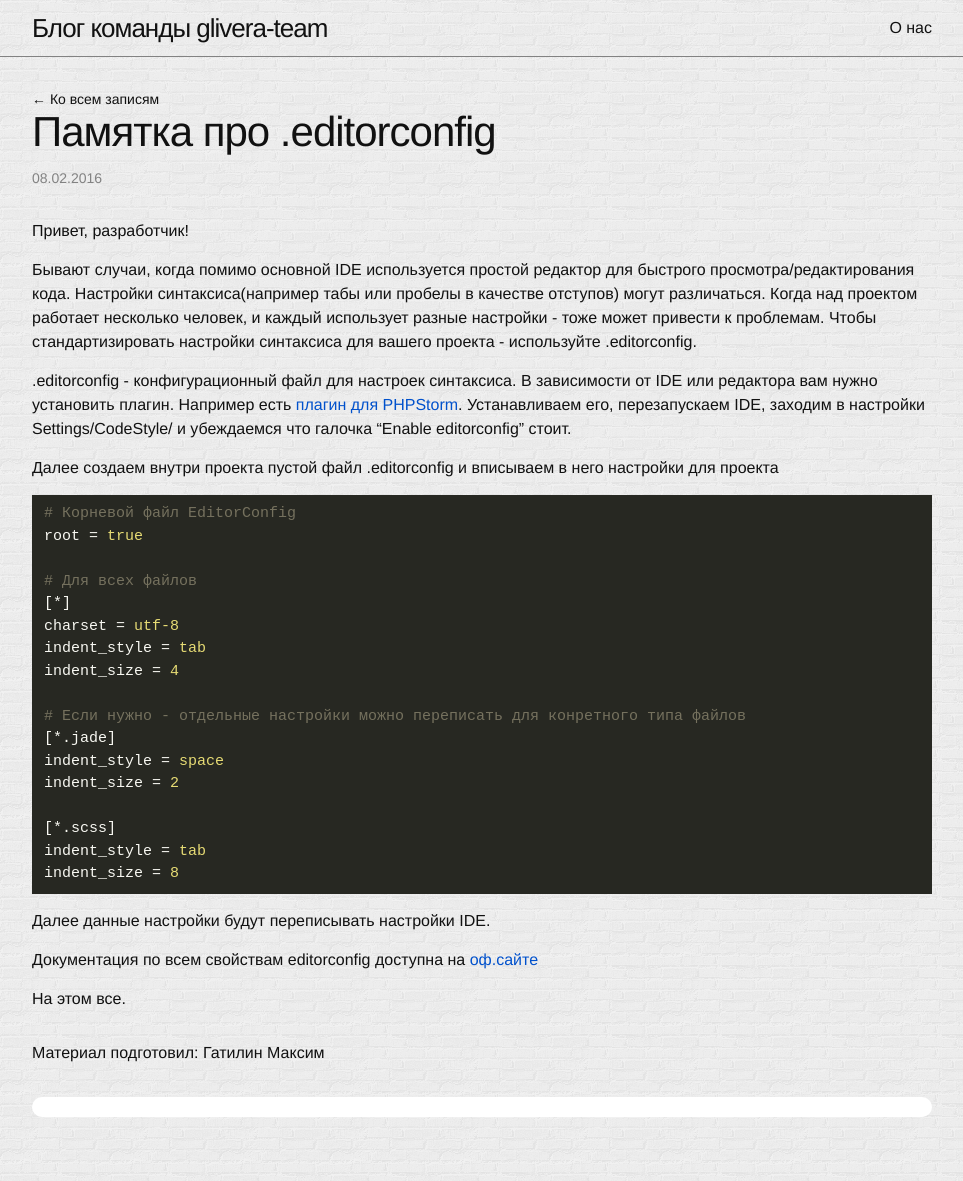
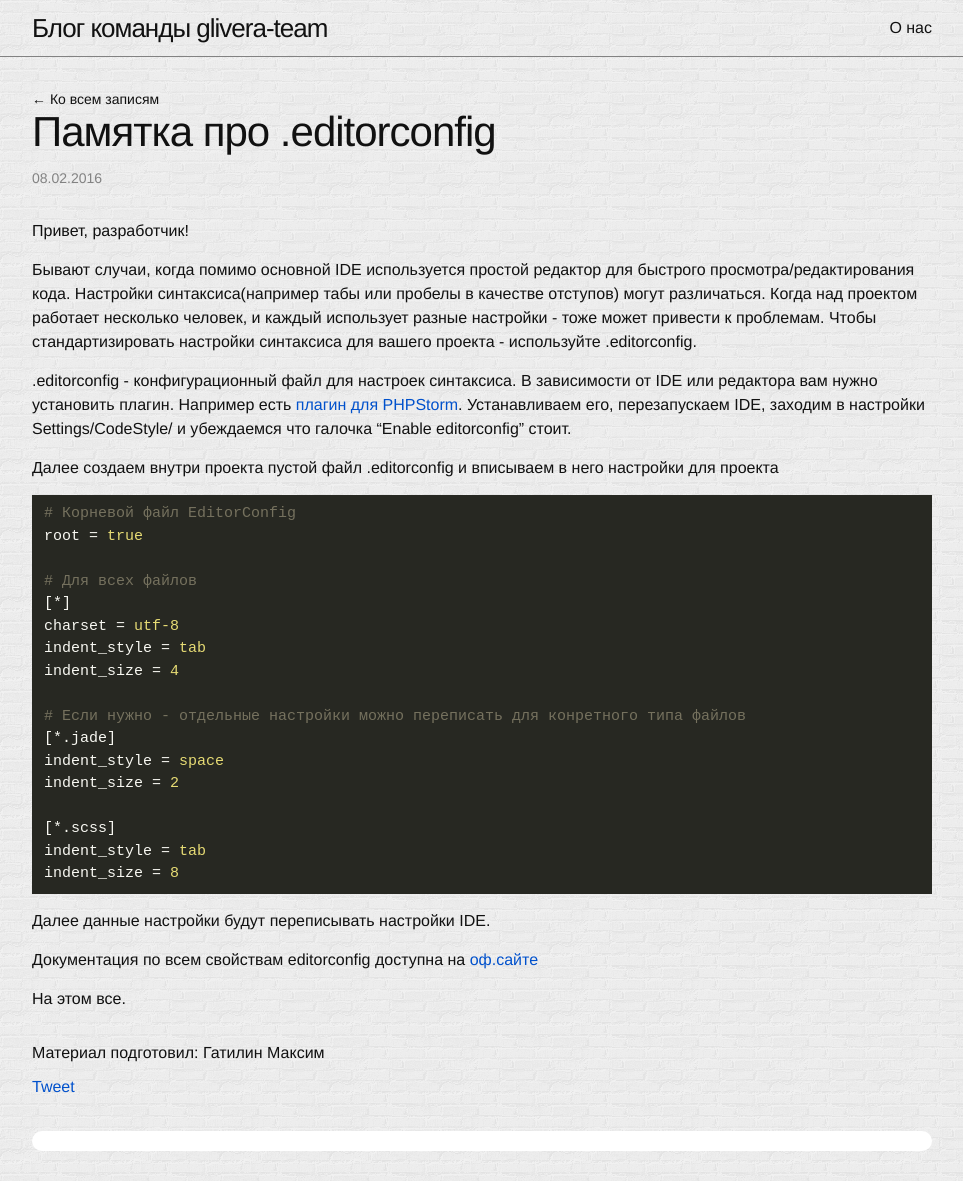
Before and after one commit to glivera-team/glivera-team.github.io, a Jekyll site: the page built from _posts/2016-02-08-editorconfig.markdown, in a window 1280 px wide. Shown: the whole page, without its empty margins (158-1121 px from the left). Built offline with Jekyll 4.4.1, drawn with Linux system fonts in a browser that asks for light colours; comment, search, counter and statistics services are not loaded; before the commit the page ends 1147 px from its top, so only the background shows below that.

Commit message:
include twitter-sharing

```diff
--- a/_layouts/post.html
+++ b/_layouts/post.html
@@ -31,6 +31,10 @@
         <div class="fb-like" data-send="true" data-layout="button_count" data-width="250"
              data-show-faces="false"></div>
     </li>
+    <li class="social_item">
+        <a href="https://twitter.com/share" class="twitter-share-button" data-via="gatilin2222">Tweet</a>
+        <script>!function(d,s,id){var js,fjs=d.getElementsByTagName(s)[0],p=/^http:/.test(d.location)?'http':'https';if(!d.getElementById(id)){js=d.createElement(s);js.id=id;js.src=p+'://platform.twitter.com/widgets.js';fjs.parentNode.insertBefore(js,fjs);}}(document, 'script', 'twitter-wjs');</script>
+    </li>
 </ul>
 <div id="disqus_thread"></div>
 <script>
```
